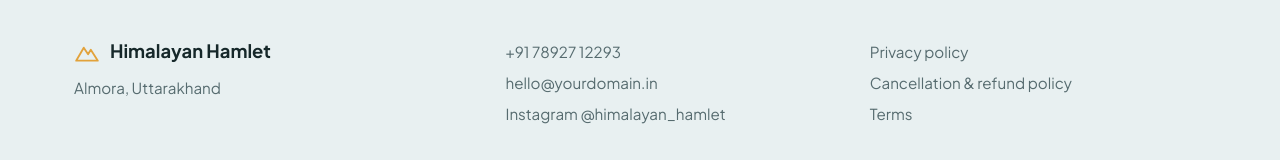
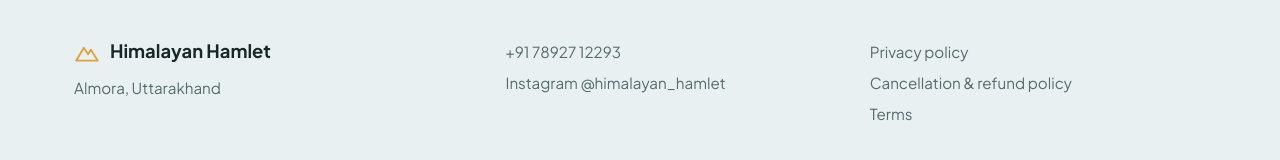
Before and after one commit to Bisht-Ashish/himalayanhamlet, an Angular app: page / in a window 1280 px wide. Shown: the part 8171-8331 px from the top of the page. Built offline with nearby package versions, Linux system fonts and the light colour scheme; no server answers.

Commit message:
Hide placeholder email until a real one is set
Co-Authored-By: Claude Sonnet 5.5 <noreply@anthropic.com>
Claude-Session: https://claude.ai/code/session_01GQwJNHcPPfFDD3no1gpX5V

```diff
--- a/src/app/footer.ts
+++ b/src/app/footer.ts
@@ -15,7 +15,9 @@ import { FOOTER_LINKS, SITE } from './site-data';
     </div>
     <div>
       <p>{{ site.phone }}</p>
-      <p>{{ site.email }}</p>
+      @if (site.email) {
+        <p>{{ site.email }}</p>
+      }
       <a [href]="site.instagramUrl" target="_blank" rel="noopener">Instagram {{ site.instagramHandle }}</a>
     </div>
     <div>
--- a/src/app/site-data.ts
+++ b/src/app/site-data.ts
@@ -5,7 +5,7 @@ export const SITE = {
   name: 'Himalayan Hamlet',
   whatsapp: '917892712293', // country code, no +
   phone: '+91 78927 12293',
-  email: 'hello@yourdomain.in',
+  email: '', // add a real address here once you have one; it then appears in the footer
   greeting:
     "Namaste! 🙏 I found Himalayan Hamlet on your website and I'd like to enquire about a stay in Almora. Could you please share availability and rates?",
   nightlyRate: 0, // rupees per night; 0 shows "Message us your dates"
```
